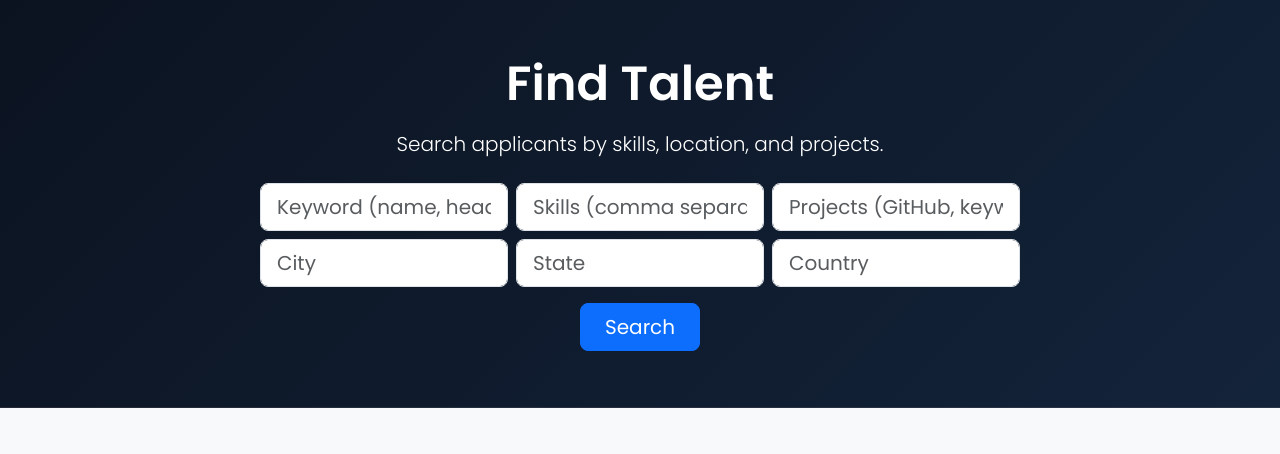
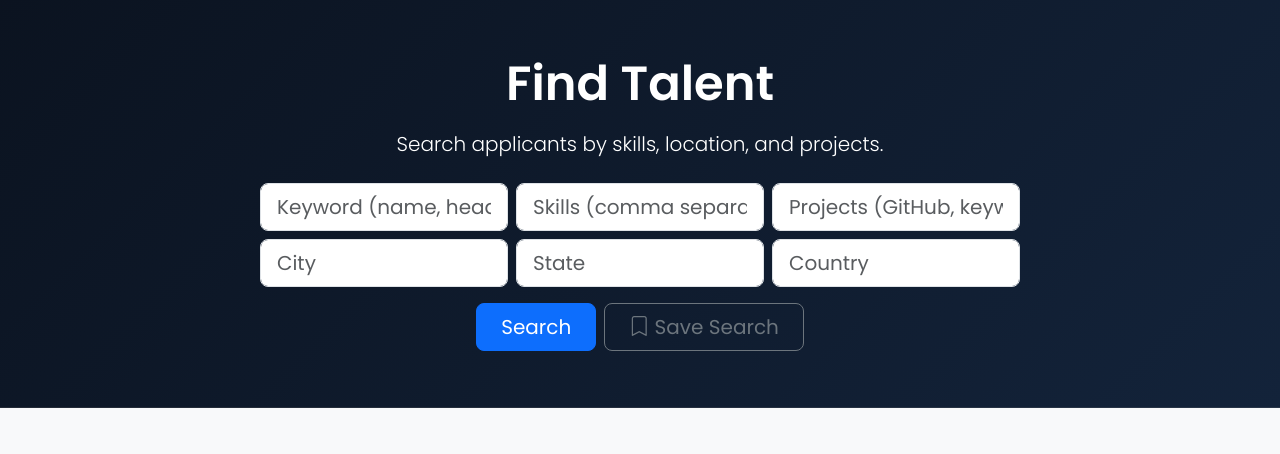
Before and after one commit to KennyKeni/CS-2340-Team-6-Project, a Django app: template recruiter/templates/recruiter/candidate_search.html in a window 1280 px wide. Shown: the part 65-519 px from the top of the page. Run offline with Django 5.2, Linux system fonts and the light colour scheme; the template is opened without the code that fills it, so the values that code supplies are empty.

Commit message:
added a save search feature for each filter, useful for SaveSearch feature

```diff
--- a/recruiter/templates/recruiter/candidate_search.html
+++ b/recruiter/templates/recruiter/candidate_search.html
@@ -42,8 +42,11 @@
         </div>
       </div>
 
-      <div class="d-grid d-md-flex justify-content-md-center mt-3">
+      <div class="d-grid d-md-flex justify-content-md-center mt-3 gap-2">
         <button type="submit" class="btn btn-primary btn-lg px-4">Search</button>
+        <a href="{% url 'recruiter:save_search' %}?{{ request.GET.urlencode }}" class="btn btn-outline-secondary btn-lg px-4">
+          <i class="bi bi-bookmark"></i> Save Search
+        </a>
       </div>
     </form>
   </div>
@@ -130,11 +133,8 @@
                   <i class="bi bi-file-earmark-text"></i> Resume
                 </a>
               {% endif %}
-              <a class="btn btn-sm btn-primary" href="{% url 'recruiter:compose_email' c.account.id %}">
-                <i class="bi bi-envelope"></i> Send Email
-              </a>
-              <a class="btn btn-sm btn-outline-primary" href="mailto:{{ c.account.email }}">
-                <i class="bi bi-envelope-open"></i> Direct Email
+              <a class="btn btn-sm btn-success" href="{% url 'recruiter:send_message' c.account.id %}">
+                <i class="bi bi-chat"></i> Message
               </a>
             </div>
           </div>
```
